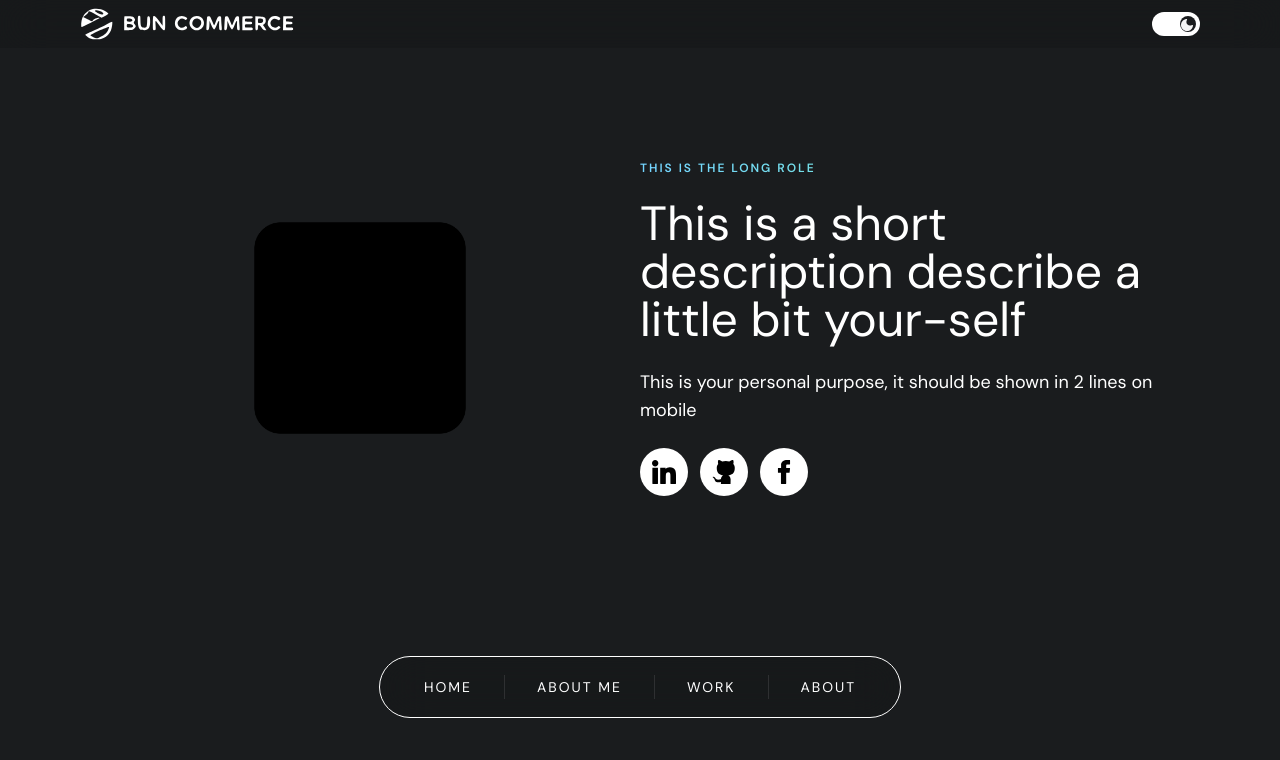
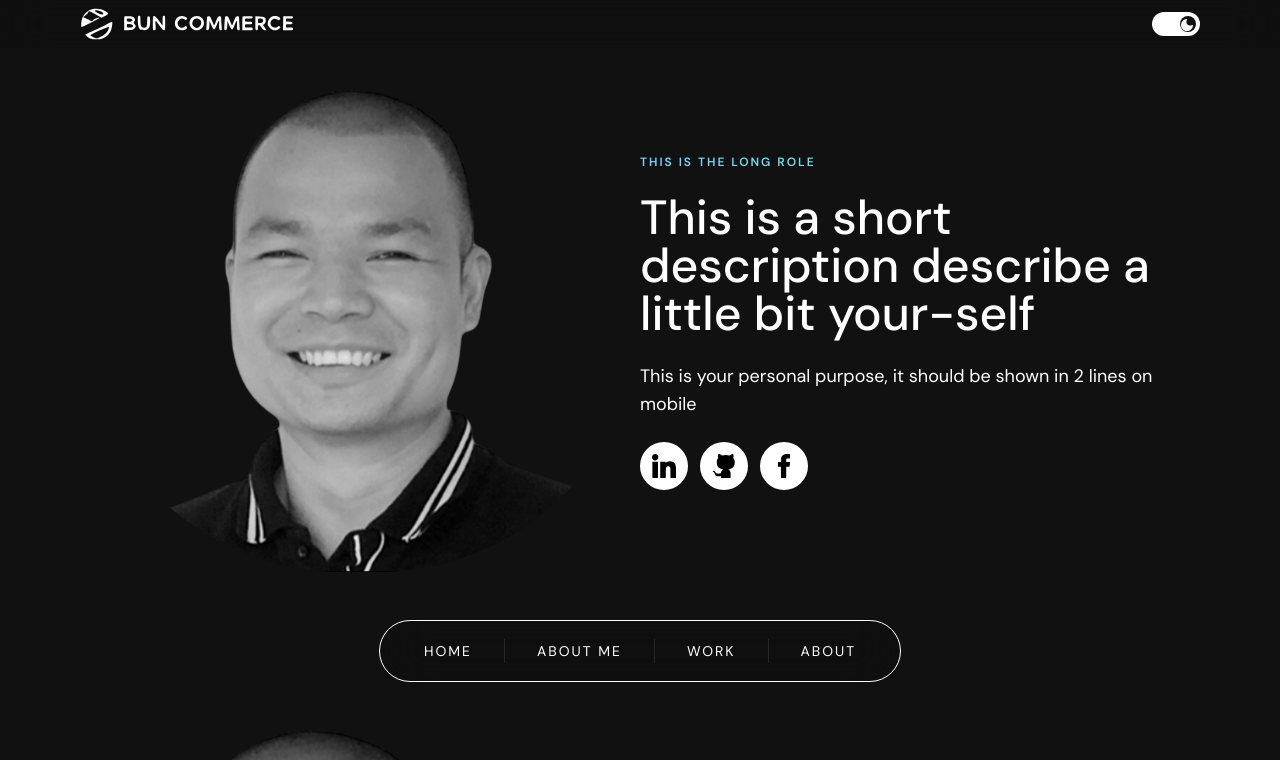
Before and after one commit to tuannn04/vite-portfolio, a React (Vite) app: page / in a window 1280 px wide. Shown: the top 760 px of the page. Built offline with nearby package versions, Linux system fonts and the light colour scheme.

Commit message:
Daily update

```diff
--- a/src/components/molecules/Avatar.tsx
+++ b/src/components/molecules/Avatar.tsx
@@ -4,7 +4,7 @@ import Image from "../atoms/Image";
 export default (): React.ReactNode => {
     return (
         <div className={'w-full'}>
-            <Image src={GeneralInfo.avatar} alt="Avatar" />
+            <Image src={GeneralInfo.avatar} alt="Avatar" className="rounded-full" />
         </div>
     )
 }
--- a/src/components/molecules/GeneralInfo.tsx
+++ b/src/components/molecules/GeneralInfo.tsx
@@ -4,12 +4,12 @@ import SocialCard from "./SocialCard";
 
 export default () => {
     return (
-        <div className={'w-full flex flex-col justify-around'}>
+        <div className={'w-full flex flex-col justify-around mt-6'}>
             <div className="flex flex-col gap-6">
                 <GradientTextCard className="uppercase text-xs tracking-[0.125rem] font-semibold">
                     {GeneralInfo.role}
                 </GradientTextCard>
-                <div className="text-4xl sm:text-5xl">
+                <div className="text-4xl sm:text-5xl font-medium">
                     {GeneralInfo.description}
                 </div>
                 <div className="text-lg">
--- a/src/constants/GeneralInfo.ts
+++ b/src/constants/GeneralInfo.ts
@@ -1,4 +1,4 @@
-import Avatar from "../assets/black-square.png";
+import Avatar from "../assets/avatar-black-white.png";
 
 type GeneralInfoObject = {
     [key: string]: any
--- a/src/index.css
+++ b/src/index.css
@@ -25,7 +25,7 @@
 }
 
 [data-theme="dark"] {
-  --color-main: #1a1c1e; /* main background color */
+  --color-main: #111111; /* main background color */
   --color-text: #ffffff; /* main text color */
   --color-main-accent: #0000001a;
   --blur-main-accent: 24px;
```
Also changed, not shown: src/assets/avatar-black-white.png, src/assets/avatar-transparent.png (added).
